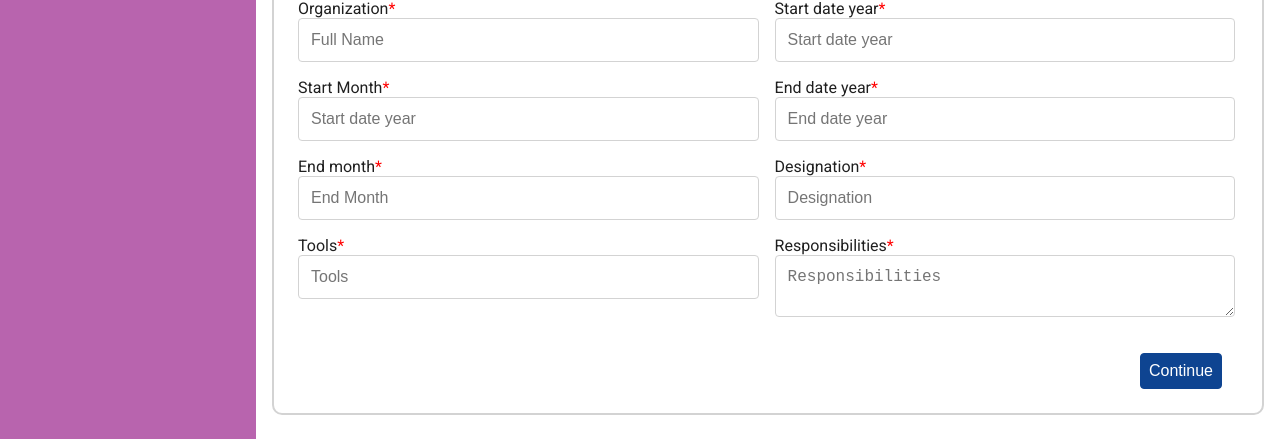
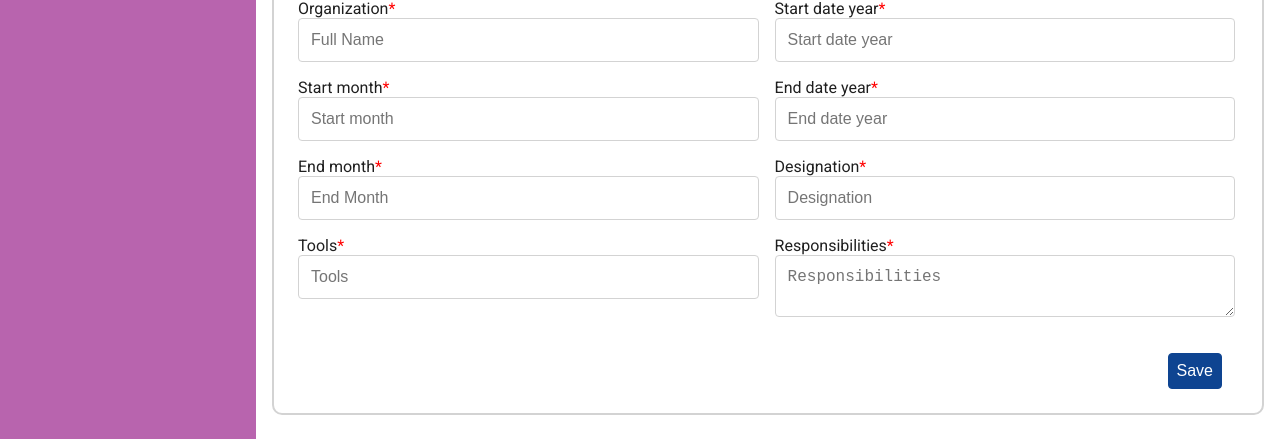
Before and after one commit to diliprai07/frontend-template, a React app: page / in a window 1280 px wide. Both pictures are taken after a click on the item "Work Experience". Shown: the part 189-628 px from the top of the page. Built offline with nearby package versions, Linux system fonts and the light colour scheme.

Commit message:
Add-form-validation fixes.

```diff
--- a/src/components/resume-detail/resume-main-form.tsx
+++ b/src/components/resume-detail/resume-main-form.tsx
@@ -189,7 +189,7 @@ const ResumeMainForm = () => {
           <ResumeWorkExperienceFom
             errors={errors}
             register={register}
-            handleContinue={async (nextFormName) => {
+            handleContinue={async () => {
               const isTrigger = await trigger(["workExperience"]);
               // if (isTrigger) {
               //   onHandleStepChange(nextFormName);
--- a/src/components/resume-detail/resume-wok-experience.tsx
+++ b/src/components/resume-detail/resume-wok-experience.tsx
@@ -8,7 +8,7 @@ import { ErrorMessage } from "@hookform/error-message";
 type Props = {
   errors: FieldErrors<FormSchema>;
   register: any;
-  handleContinue: (nextFormName: string) => void;
+  handleContinue: () => void;
   currentForm: string;
   control: Control<FormSchema, any>;
 };
@@ -84,13 +84,13 @@ const ResumeWorkExperienceFom: React.FC<Props> = ({
             />
           </div>
           <div className="resume-form-input">
-            <label className="display-block required">Start Month</label>
+            <label className="display-block required">Start month</label>
 
             <input
               type="text"
               className="width-full"
               {...register(`workExperience.${index}.startMonth`)}
-              placeholder="Start date year"
+              placeholder="Start month"
             ></input>
             <ErrorMessage
               errors={errors}
@@ -192,10 +192,10 @@ const ResumeWorkExperienceFom: React.FC<Props> = ({
         <button
           className="button-primary-filled"
           onClick={() => {
-            handleContinue(RESUME_FORM_STEPPER_DETAIL.work_experience);
+            handleContinue();
           }}
         >
-          Continue
+          Save
         </button>
       </div>
     </div>
```
